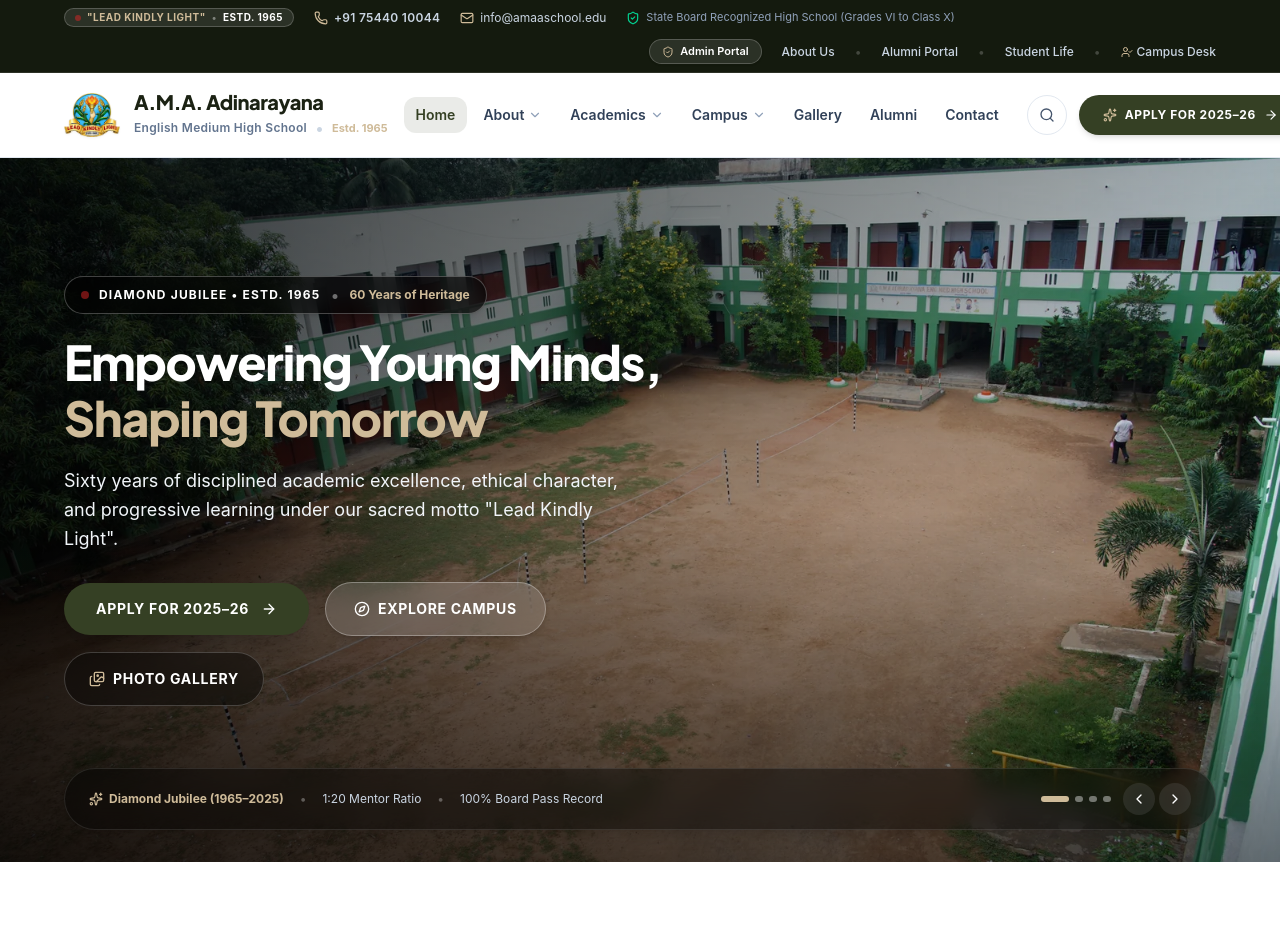
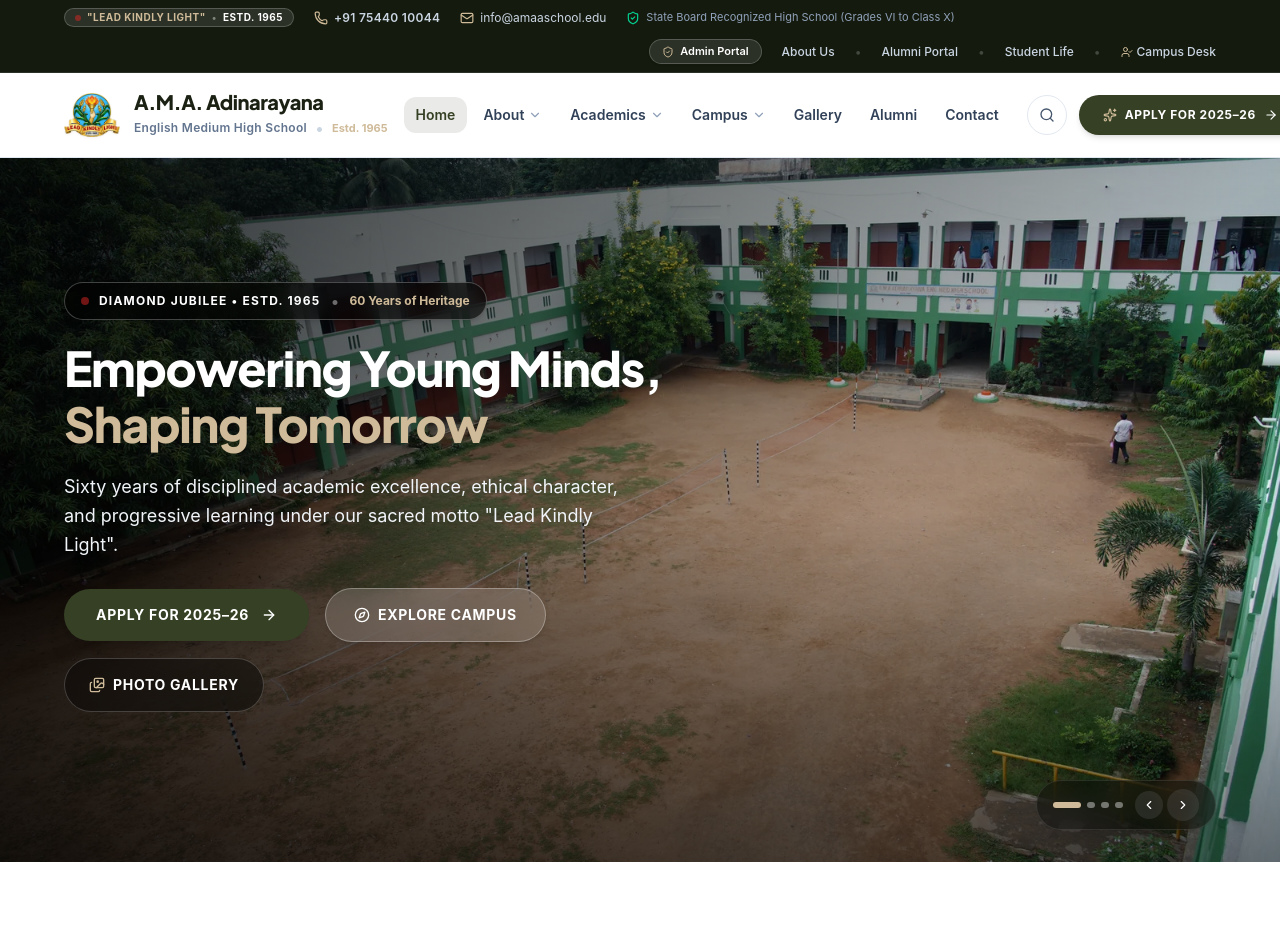
Before and after one commit to amaacbseschool/amaahighschool, a React (Vite) app: page / in a window 1280 px wide. Shown: the top 952 px of the page. Built offline with nearby package versions, Linux system fonts and the light colour scheme.

Commit message:
Remove trust stats bar in hero section while preserving sleek floating slider controls

```diff
--- a/src/components/HeroSlider.tsx
+++ b/src/components/HeroSlider.tsx
@@ -6,7 +6,6 @@
   ArrowRight,
   Compass,
   Images,
-  Sparkles,
 } from 'lucide-react';
 import type { RouteType } from '../types/routes';
 
@@ -234,21 +233,9 @@
         </AnimatePresence>
       </div>
 
-      {/* 3. Slider Controls & Trust Stats */}
-      <div className="relative z-20 w-[90%] mx-auto pb-8">
-        <div className="flex flex-col sm:flex-row items-center justify-between gap-4 text-xs text-slate-300 bg-black/40 backdrop-blur-md px-6 py-3.5 rounded-2xl sm:rounded-full border border-white/10 shadow-lg">
-          <div className="flex flex-wrap items-center gap-3 sm:gap-4 justify-center sm:justify-start">
-            <span className="flex items-center gap-1.5">
-              <Sparkles className="w-3.5 h-3.5 text-[#cfbb99]" />
-              <span className="text-[#cfbb99] font-bold">Diamond Jubilee (1965–2025)</span>
-            </span>
-            <span className="text-white/30 hidden sm:inline">•</span>
-            <span>1:20 Mentor Ratio</span>
-            <span className="text-white/30 hidden sm:inline">•</span>
-            <span>100% Board Pass Record</span>
-          </div>
-
-          <div className="flex items-center gap-3">
+      {/* 3. Slider Controls */}
+      <div className="relative z-20 w-[90%] mx-auto pb-8 flex justify-end items-center">
+        <div className="flex items-center gap-3 bg-black/40 backdrop-blur-md px-4 py-2 rounded-full border border-white/10 shadow-lg">
           {/* Slide Navigation Dots */}
           <div className="flex items-center gap-1.5">
             {slides.map((_, idx) => (
@@ -270,18 +257,17 @@
             <button
               onClick={prevSlide}
               aria-label="Previous Slide"
-                className="w-8 h-8 rounded-full bg-white/10 hover:bg-white/20 backdrop-blur-md text-white flex items-center justify-center transition-colors cursor-pointer"
+              className="w-7 h-7 rounded-full bg-white/10 hover:bg-white/20 backdrop-blur-md text-white flex items-center justify-center transition-colors cursor-pointer"
             >
-                <ChevronLeft className="w-4 h-4" />
+              <ChevronLeft className="w-3.5 h-3.5" />
             </button>
             <button
               onClick={nextSlide}
               aria-label="Next Slide"
               className="w-8 h-8 rounded-full bg-white/10 hover:bg-white/20 backdrop-blur-md text-white flex items-center justify-center transition-colors cursor-pointer"
             >
-                <ChevronRight className="w-4 h-4" />
+              <ChevronRight className="w-3.5 h-3.5" />
             </button>
-            </div>
           </div>
         </div>
       </div>
```
Lines whose indentation alone changed are shown as unchanged.
